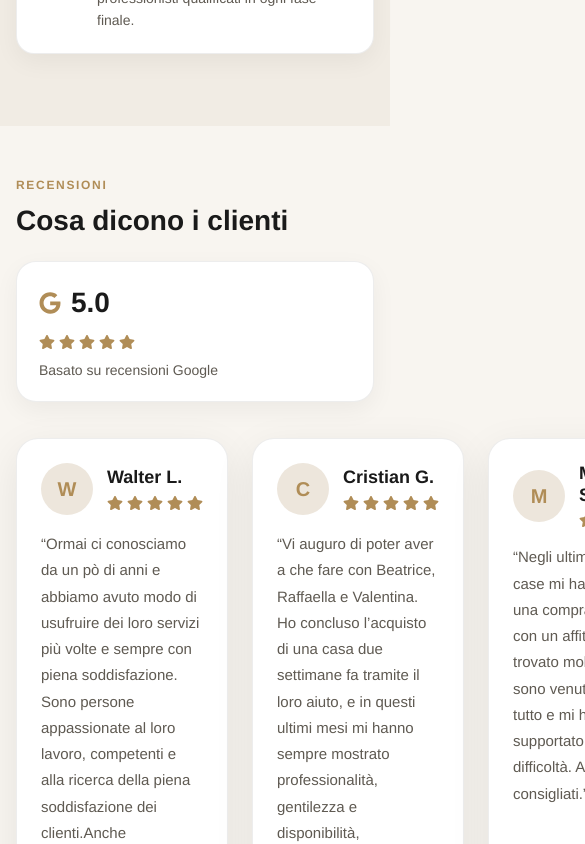
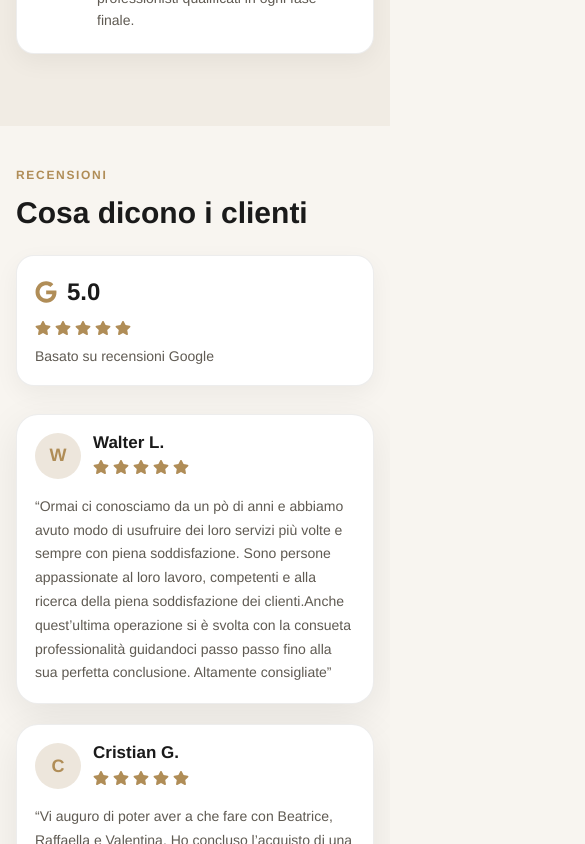
Before and after one commit to martilanz/ab-immobiliare, a Next.js app: page / in a window 390 px wide. Shown: the part 2680-3524 px from the top of the page, 585 px wide, since content can reach past the window. Built offline with nearby package versions, Linux system fonts and the light colour scheme.

Commit message:
fix layout mobile google reviews

```diff
--- a/app/globals.css
+++ b/app/globals.css
@@ -1125,18 +1125,34 @@ background-size:     cover;                      /* <------ */
   color: var(--muted);
 }
 
-.reviewsGrid {
+/* .reviewsGrid {
   display: grid;
   grid-template-columns: repeat(3, 1fr);
   gap: 24px;
+} */
+.reviewsGrid {
+  display: grid;
+  grid-template-columns: repeat(auto-fit, minmax(min(280px, 100%), 1fr));
+  gap: 24px;
+  width: 100%;
 }
 
+
+.reviewText {
+  overflow-wrap: anywhere;
+  word-break: break-word;
+  color: var(--muted);
+  font-size: 15px;
+  line-height: 1.75;
+}
 .reviewCard {
   background: #fff;
   border: 1px solid var(--line);
   border-radius: var(--radius);
   padding: 24px;
   box-shadow: var(--shadow);
+    min-width: 0;
+  width: 100%;
 }
 
 .reviewCardTop {
@@ -1166,16 +1182,98 @@ background-size:     cover;                      /* <------ */
   line-height: 1.2;
 }
 
-.reviewText {
-  color: var(--muted);
-  font-size: 15px;
-  line-height: 1.75;
-}
+
 
 .reviewsCta {
   margin-top: 32px;
   display: flex;
   justify-content: center;
+}
+
+@media (max-width: 960px) {
+  .reviewsHeading {
+    display: flex;
+    flex-direction: column;
+    align-items: flex-start;
+    gap: 24px;
+    margin-bottom: 28px;
+  }
+
+  .reviewsSummary {
+    width: 100%;
+    min-width: 0;
+  }
+
+  .reviewsGrid {
+    grid-template-columns: 1fr;
+    gap: 20px;
+  }
+
+  .reviewCard {
+    padding: 20px;
+  }
+
+  .reviewsCta {
+    margin-top: 28px;
+  }
+}
+
+@media (max-width: 640px) {
+  .reviewsSection {
+    padding: 40px 0;
+  }
+
+  .reviewsHeading {
+    align-items: stretch;
+  }
+
+  .reviewsHeading h2 {
+    font-size: 30px;
+    line-height: 1.15;
+  }
+
+  .reviewsSummary {
+    padding: 18px;
+    border-radius: 18px;
+  }
+
+  .reviewsSummaryTop {
+    justify-content: flex-start;
+  }
+
+  .reviewsScore {
+    font-size: 24px;
+  }
+
+  .reviewCard {
+    padding: 18px;
+  }
+
+  .reviewCardTop {
+    align-items: flex-start;
+    gap: 12px;
+  }
+
+  .reviewAvatar {
+    width: 46px;
+    height: 46px;
+    min-width: 46px;
+    font-size: 18px;
+  }
+
+  .reviewCard h3 {
+    font-size: 17px;
+  }
+
+  .reviewText {
+    font-size: 14px;
+    line-height: 1.7;
+    overflow-wrap: anywhere;
+  }
+
+  .reviewsCta .btn {
+    width: 100%;
+  }
 }
 
 .aboutWrapper {
--- a/components/Footer.tsx
+++ b/components/Footer.tsx
@@ -59,7 +59,7 @@ export default function Footer() {
           <ul className="footerSocial">
             <li>
               <a
-                href="https://facebook.com/"
+                href="https://www.facebook.com/libertycaseorbassano/?locale=it_IT"
                 target="_blank"
                 rel="noreferrer"
               >
@@ -70,7 +70,7 @@ export default function Footer() {
 
             <li>
               <a
-                href="https://instagram.com/"
+                href="https://www.instagram.com/libertycaseorbassano/"
                 target="_blank"
                 rel="noreferrer"
               >
```
